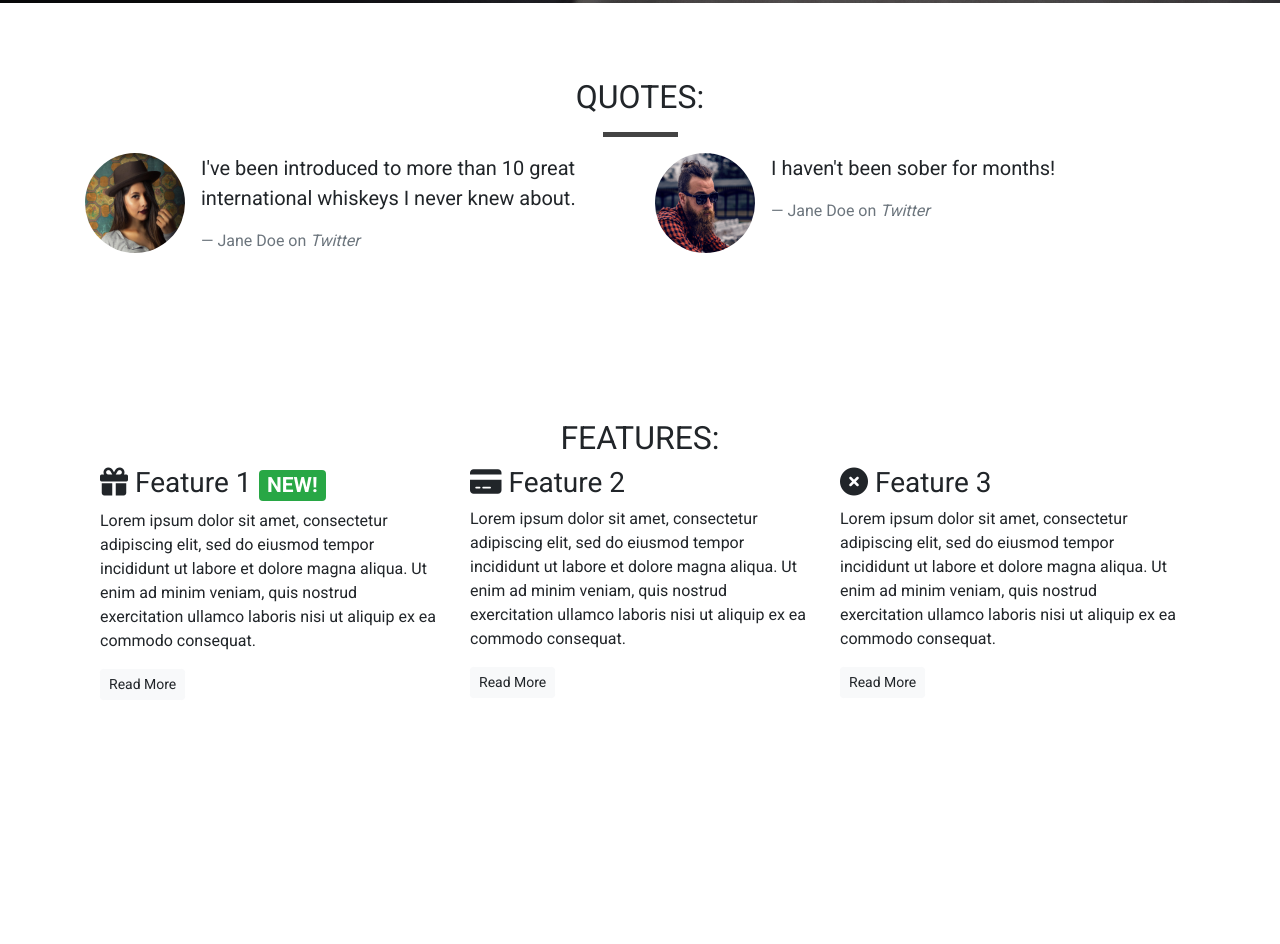
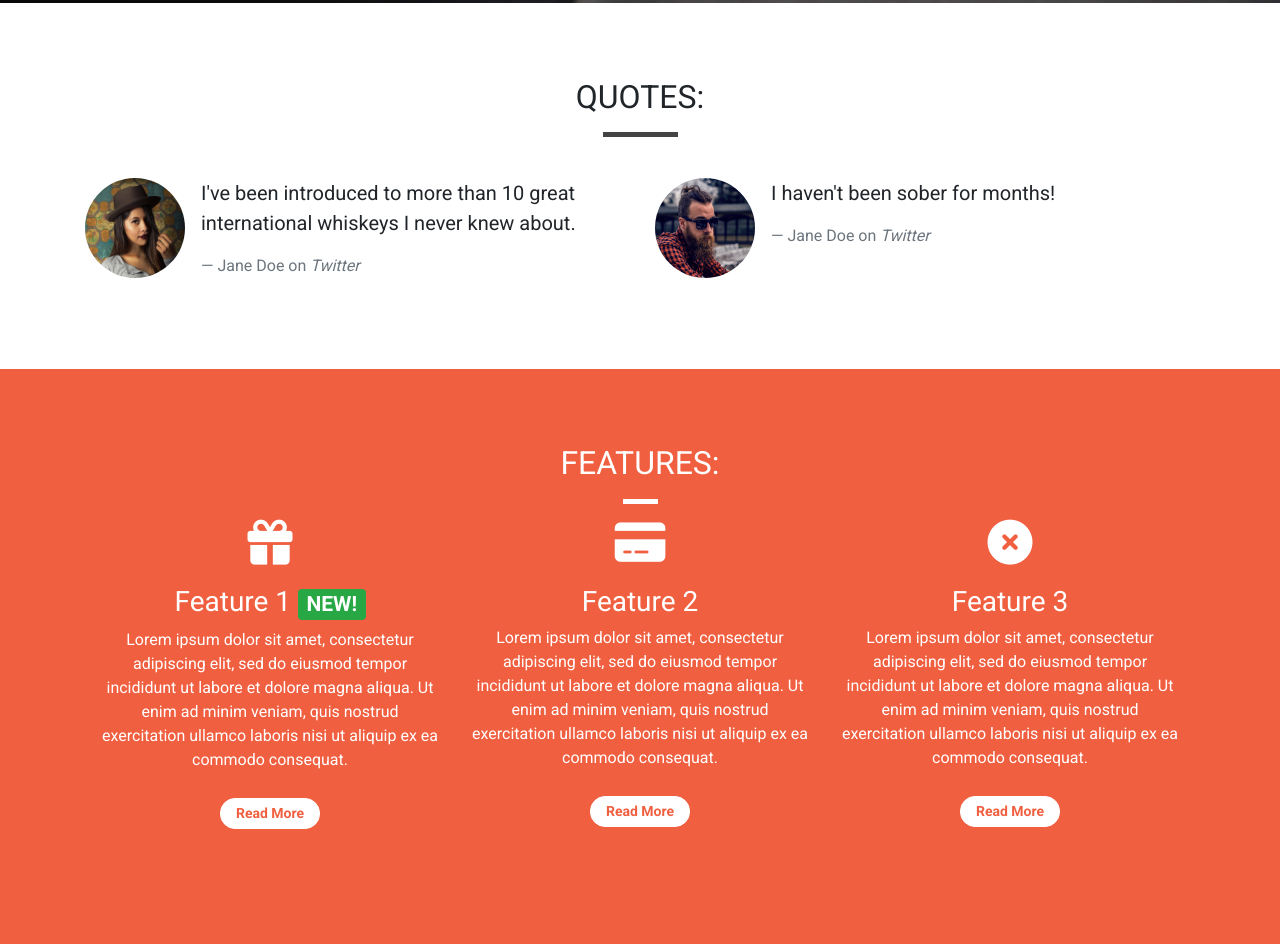
Before and after one commit to Diana-is-Coding/bootstrap_whiskey, a plain HTML site: page index.html in a window 1280 px wide. Shown: the part 797-1741 px from the top of the page. Before the commit the page ends 1588 px from the top, so only its background shows below. Drawn offline with nearby package versions, Linux system fonts and the light colour scheme.

Commit message:
Finished styling landing page with css

```diff
--- a/css/style.css
+++ b/css/style.css
@@ -1,5 +1,12 @@
 body {
   font-family: 'Roboto', sans-serif;
+}
+
+.container-wrapper {}
+
+.container-wrapper-red {
+  background-color: #f05f40;
+  color: white;
 }
 
 .alert-container .col-12 {
@@ -55,6 +62,10 @@ body {
   margin-top: 0;
 }
 
+.quotes .page-header {
+  margin-bottom: 25px;
+}
+
 /* Block dividers */
 
 .block-divider {
@@ -66,6 +77,10 @@ body {
 
 .block-divider--orange {
   background-color: #f05f40;
+}
+
+.block-divider--white {
+  background-color: white;
 }
 
 .block-divider--short {
@@ -153,3 +168,24 @@ body {
   background-color: #df4929;
   border-color: #df4929;
 }
+
+.feature {
+  text-align: center;
+  margin-bottom: 40px;
+}
+
+.feature i {
+  margin-bottom: 20px;
+  font-size: 45px;
+  line-height: 45px;
+}
+
+.feature .btn {
+  background-color: white;
+  border-color: white;
+  border-radius: 15px;
+  min-width: 100px;
+  font-weight: bold;
+  margin-top: 10px;
+  color: #f05f40;
+}
--- a/index.html
+++ b/index.html
@@ -78,6 +78,7 @@
     </div>
 
     <!-- Quotes -->
+    <div class="container-wrapper">
         <div class="container quotes-container content-container">
             <section class="quotes">
                 <div class="row">
@@ -121,41 +122,50 @@
             </section>
             <!-- /.quotes -->
         </div>
+    </div>
 
     <!-- Features -->
+    <div class="container-wrapper container-wrapper-red">
         <div class="container features-container content-container">
             <div class="container features-container">
                 <section class="features">
                     <div class="row">
                         <div class="col-12 page-header">
                             <h2 class="text-uppercase">Features:</h2>
+                            <hr class="block-divider block-divider--short block-divider--white">
                         </div>
                     </div>
                     <div class="row">
                         <div class="col-12 col-md-6 col-lg-4">
                             <div class="feature">
-                        <h3><i class="fa-solid fa-gift d-none d-sm-inline"></i> Feature 1 <span
+                                <h3><i class="fa-solid fa-gift d-none d-sm-block"></i> Feature 1 <span
                                         class="badge badge-success">NEW!</span></h3>
-                        <p>Lorem ipsum dolor sit amet, consectetur adipiscing elit, sed do eiusmod tempor incididunt ut
-                            labore et dolore magna aliqua. Ut enim ad minim veniam, quis nostrud exercitation ullamco
+                                <p>Lorem ipsum dolor sit amet, consectetur adipiscing elit, sed do eiusmod tempor incididunt
+                                    ut
+                                    labore et dolore magna aliqua. Ut enim ad minim veniam, quis nostrud exercitation
+                                    ullamco
                                     laboris nisi ut aliquip ex ea commodo consequat.</p>
                                 <p><a class="btn btn-sm btn-light" href="">Read More</a></p>
                             </div>
                         </div>
                         <div class="col-12 col-md-6 col-lg-4">
                             <div class="feature">
-                        <h3><i class="fa-solid fa-credit-card d-none d-sm-inline"></i> Feature 2</h3>
-                        <p>Lorem ipsum dolor sit amet, consectetur adipiscing elit, sed do eiusmod tempor incididunt ut
-                            labore et dolore magna aliqua. Ut enim ad minim veniam, quis nostrud exercitation ullamco
+                                <h3><i class="fa-solid fa-credit-card d-none d-sm-block"></i> Feature 2</h3>
+                                <p>Lorem ipsum dolor sit amet, consectetur adipiscing elit, sed do eiusmod tempor incididunt
+                                    ut
+                                    labore et dolore magna aliqua. Ut enim ad minim veniam, quis nostrud exercitation
+                                    ullamco
                                     laboris nisi ut aliquip ex ea commodo consequat.</p>
                                 <p><a class="btn btn-sm btn-light" href="">Read More</a></p>
                             </div>
                         </div>
                         <div class="col-12 d-md-none d-lg-block col-lg-4">
                             <div class="feature">
-                        <h3><i class="fa-solid fa-circle-xmark d-none d-sm-inline"></i> Feature 3</h3>
-                        <p>Lorem ipsum dolor sit amet, consectetur adipiscing elit, sed do eiusmod tempor incididunt ut
-                            labore et dolore magna aliqua. Ut enim ad minim veniam, quis nostrud exercitation ullamco
+                                <h3><i class="fa-solid fa-circle-xmark d-none d-sm-block"></i> Feature 3</h3>
+                                <p>Lorem ipsum dolor sit amet, consectetur adipiscing elit, sed do eiusmod tempor incididunt
+                                    ut
+                                    labore et dolore magna aliqua. Ut enim ad minim veniam, quis nostrud exercitation
+                                    ullamco
                                     laboris nisi ut aliquip ex ea commodo consequat.</p>
                                 <p><a class="btn btn-sm btn-light" href="">Read More</a></p>
                             </div>
@@ -163,6 +173,7 @@
                     </div>
                 </section>
                 <!-- /.features -->
+            </div>
         </div>
 
     <div class="modal" tabindex="-1" role="dialog" id="signUpModal">
```
Lines whose indentation alone changed are shown as unchanged.
